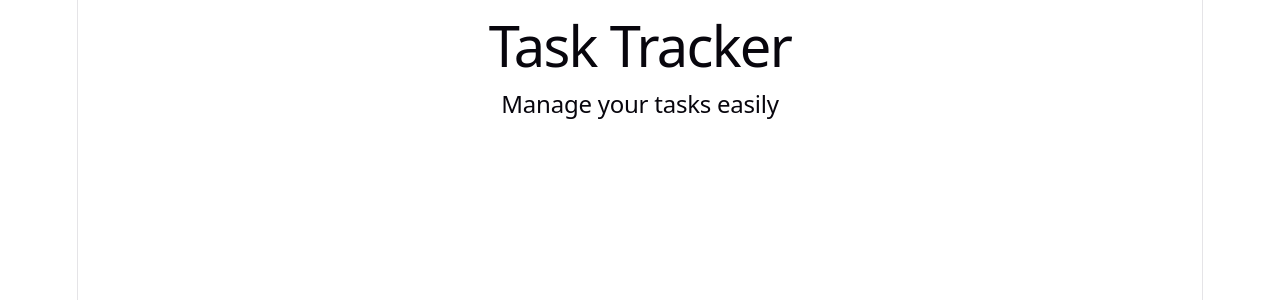
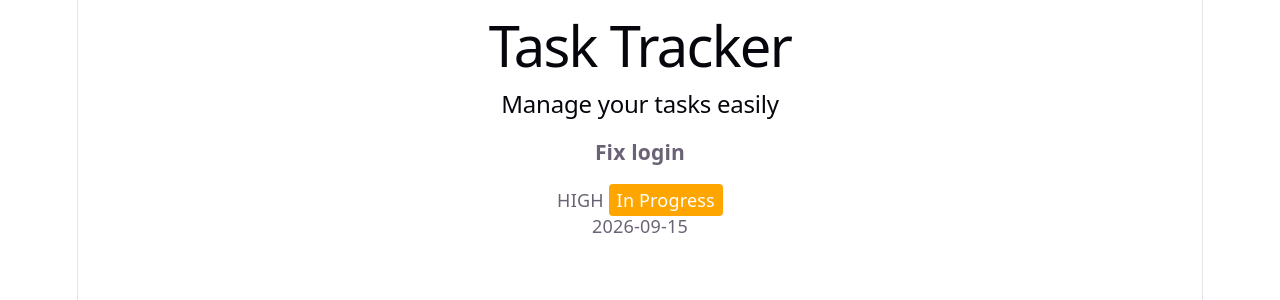
Before and after one commit to TASK-Test/TASK3, a React (Vite) app in the folder students/Leen Amawi/frontend/: page / in a window 1280 px wide. Shown: the top 300 px of the page. Built offline with nearby package versions, Linux system fonts and the light colour scheme.

Commit message:
feat: add typed task components

```diff
--- a/students/Leen Amawi/frontend/src/App.tsx
+++ b/students/Leen Amawi/frontend/src/App.tsx
@@ -1,9 +1,28 @@
 import Header from "./components/Header"
+import TaskRow from "./components/TaskRow"
+import type { Task } from "./types/task"
+
+const TASK: Task = {
+  id: 1,
+  title: 'Fix login',
+  description: 'Fix the login validation issue',
+  priority: 'HIGH',
+  targetDate: '2026-09-15',
+  status: {
+    id: 1,
+    name: 'In Progress',
+    color: 'orange',
+    position: 2,
+  },
+  createdAt: '2026-09-13T10:00:00',
+}
+
 
 function App() {
   return (
     <div>
       <Header />
+      <TaskRow task={TASK} />
     </div>
   )
 }
--- /dev/null
+++ b/students/Leen Amawi/frontend/src/components/PriorityBadge.tsx
@@ -0,0 +1,11 @@
+type PriorityBadgeProps = {
+  priority: 'LOW' | 'MEDIUM' | 'HIGH'
+}
+
+function PriorityBadge({ priority }: PriorityBadgeProps) {
+  return (
+    <span> {priority} </span>
+  )
+}
+
+export default PriorityBadge
--- /dev/null
+++ b/students/Leen Amawi/frontend/src/components/StatusChip.tsx
@@ -0,0 +1,11 @@
+import type { Status } from '../types/task'
+
+type StatusChipProps = {
+  status: Status
+}
+const StatusChip = ({ status }: StatusChipProps) => {
+    return (
+        <span style={{ backgroundColor: status.color, color: 'white', padding: '4px 8px', borderRadius: '4px' }}>{status.name}</span>
+    )
+}
+export default StatusChip
--- /dev/null
+++ b/students/Leen Amawi/frontend/src/components/TaskRow.tsx
@@ -0,0 +1,17 @@
+import type { Task } from '../types/task'
+import PriorityBadge from './PriorityBadge'
+import StatusChip from './StatusChip'
+type TaskRowProps = {
+  task: Task
+}
+function TaskRow({ task }: TaskRowProps) {
+  return (
+    <div>
+     <h3>{task.title}</h3>
+      <PriorityBadge priority={task.priority} />
+      <StatusChip status={task.status} />
+      <p>{task.targetDate}</p>
+    </div>
+  )
+}
+export default TaskRow
```
Also changed, not shown: students/Leen Amawi/frontend/src/types/task.ts (+16 -0 lines).
